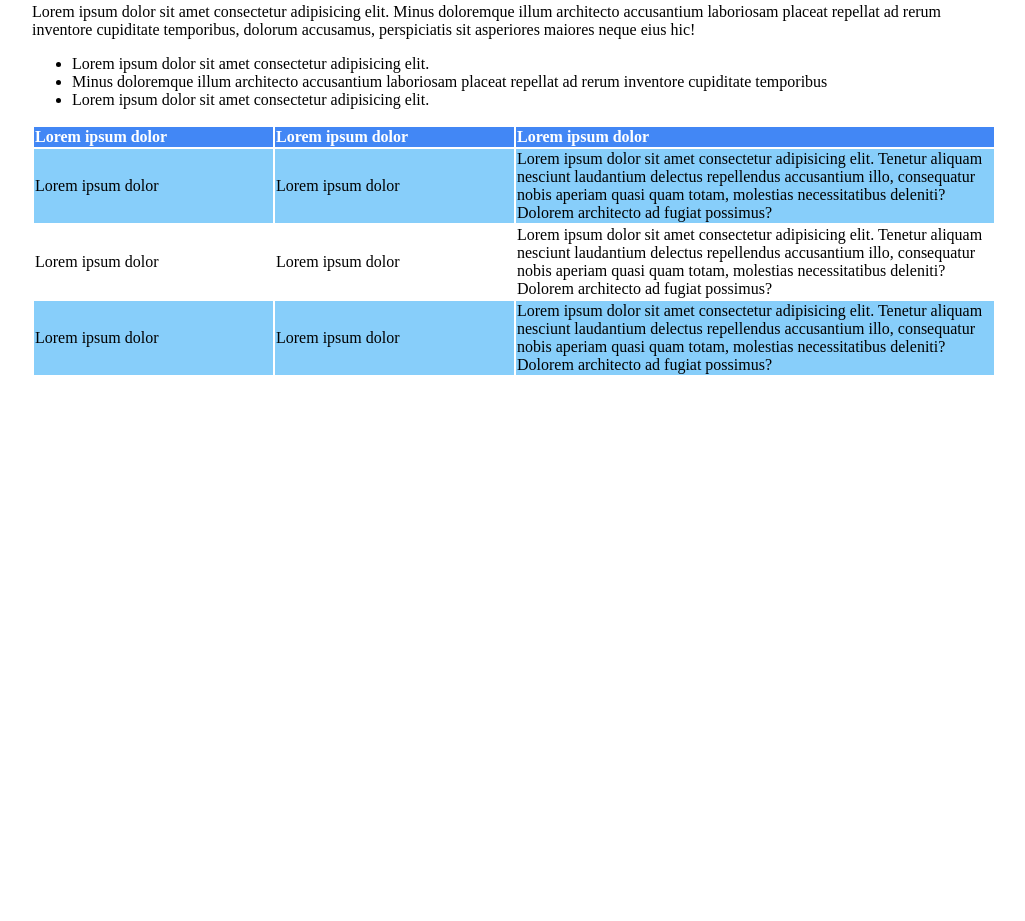
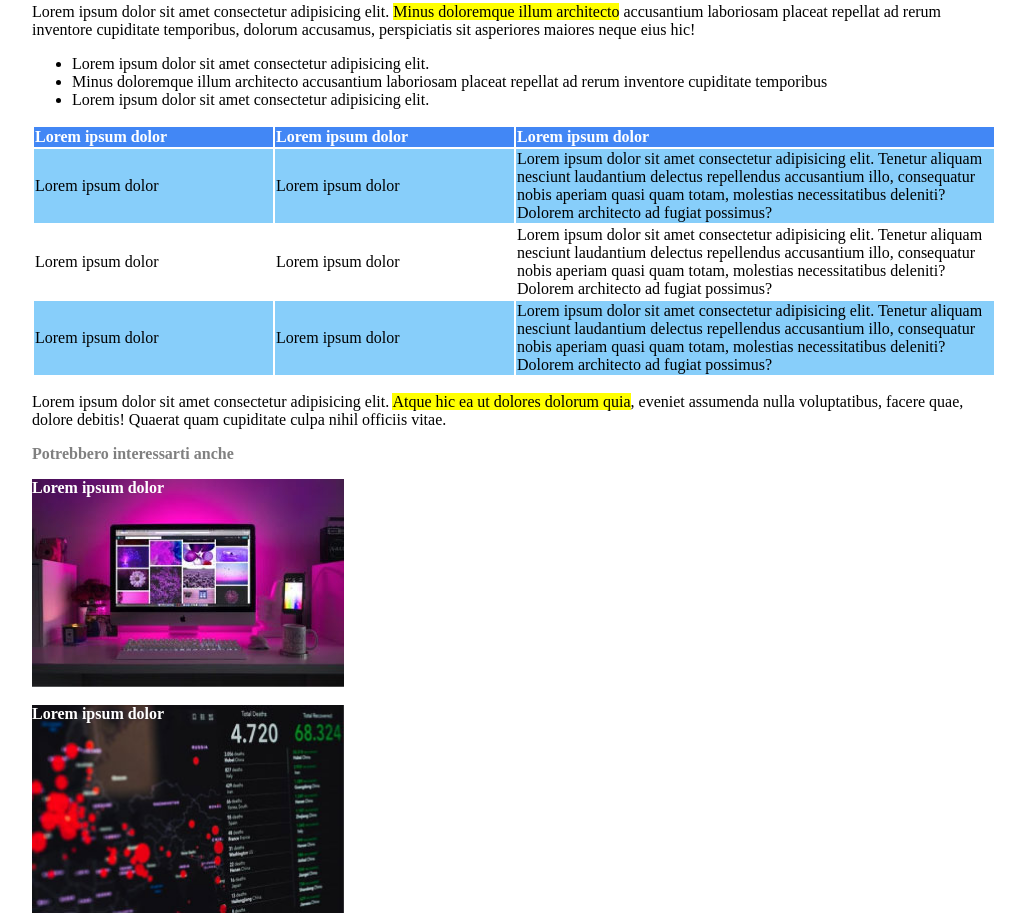
Before and after one commit to Lex95/html-css-booleaner, a plain HTML site: page index.html in a window 1280 px wide. Shown: the part 1079-2000 px from the top of the page, without its empty margins (126-1151 px from the left). Before the commit the page ends 1464 px from the top, so only its background shows below. Drawn offline with Linux system fonts and the light colour scheme.

Commit message:
aggiunta correlati

```diff
--- a/index.html
+++ b/index.html
@@ -17,10 +17,10 @@
         <!-- titolo -->
         <section>
             <h1 class="titolo">Internet deve essere al servizio del "bene pubblico": il manifesto di Tim Berners-Lee</h1>
-            <span class="sotto-titolo">
-                Scritto da <span id="nome-editore">The Booleaner</span><br>
-                <span class="data-sotto-titolo">il 10/10/2020</span>
-            </span>
+            <span class="sotto-titolo">Scritto da</span>
+            <span id="nome-editore">The Booleaner</span>
+            <br>
+            <span class="data-sotto-titolo">il 10/10/2020</span>
         </section>
         <!-- foto -->
         <section>
@@ -31,7 +31,7 @@
         </section>
         <!-- testo -->
         <section>
-            <p>Lorem ipsum dolor sit amet consectetur adipisicing elit. Minus doloremque illum architecto accusantium laboriosam placeat repellat ad rerum inventore cupiditate temporibus, dolorum accusamus, perspiciatis sit asperiores maiores neque eius hic!</p>
+            <p>Lorem ipsum dolor sit amet consectetur adipisicing elit. <span class="evidenziato">Minus doloremque illum architecto</span>  accusantium laboriosam placeat repellat ad rerum inventore cupiditate temporibus, dolorum accusamus, perspiciatis sit asperiores maiores neque eius hic!</p>
             <ul>
                 <li>Lorem ipsum dolor sit amet consectetur adipisicing elit.</li>
                 <li>Minus doloremque illum architecto accusantium laboriosam placeat repellat ad rerum inventore cupiditate temporibus</li>
@@ -63,6 +63,14 @@
                     </tr>
                 </tbody>
             </table>
+            <p>Lorem ipsum dolor sit amet consectetur adipisicing elit. <span class="evidenziato">Atque hic ea ut dolores dolorum quia</span>, eveniet assumenda nulla voluptatibus, facere quae, dolore debitis! Quaerat quam cupiditate culpa nihil officiis vitae.</p>
+        </section>
+        <!-- correlati -->
+        <section>
+            <p class="correlati">Potrebbero interessarti anche</p>
+            <div class="correlato-1">Lorem ipsum dolor</div>
+            <br>
+            <div class="correlato-2">Lorem ipsum dolor</div>
         </section>
     </main>
 </body>
--- a/style.css
+++ b/style.css
@@ -35,6 +35,9 @@ main {
     font-size: 1rem;
     margin-top: 0;
 }
+.evidenziato {
+    background-color: yellow;
+}
 thead {
     background-color: rgb(66, 135, 245);
     color: white;
@@ -52,3 +55,23 @@ thead {
 .lblue {
     background-color: lightskyblue;
 }
+.correlati {
+    color: grey;
+    font-weight: bold;
+}
+.correlato-1 {
+    color: white;
+    font-weight: bold;
+    background-image: url(img/monitor.jpg);
+    background-size: cover;
+    height: 208px;
+    width: 312px;
+}
+.correlato-2 {
+    color: white;
+    font-weight: bold;
+    background-image: url(img/graph.jpg);
+    background-size: cover;
+    height: 208px;
+    width: 312px;
+}
```
